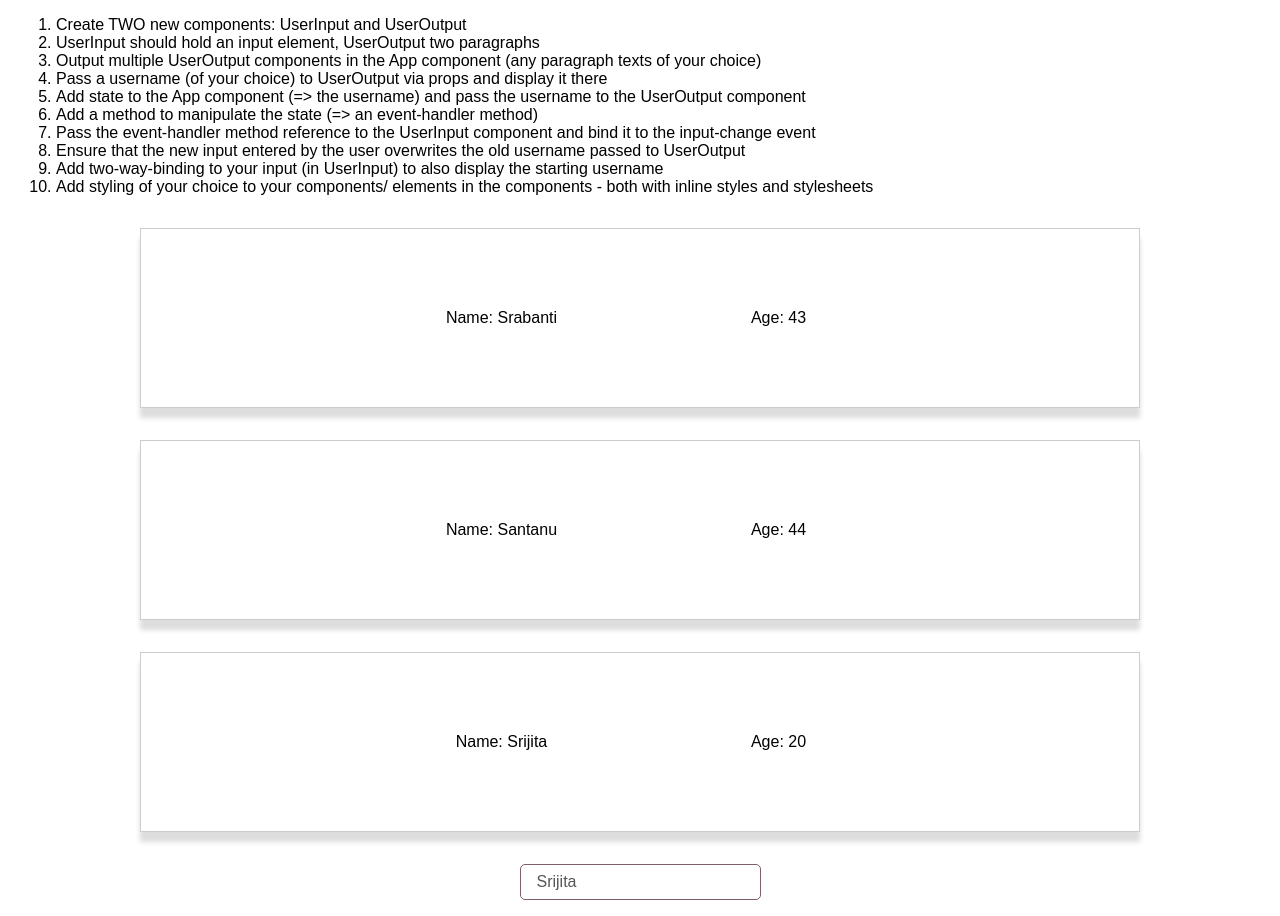
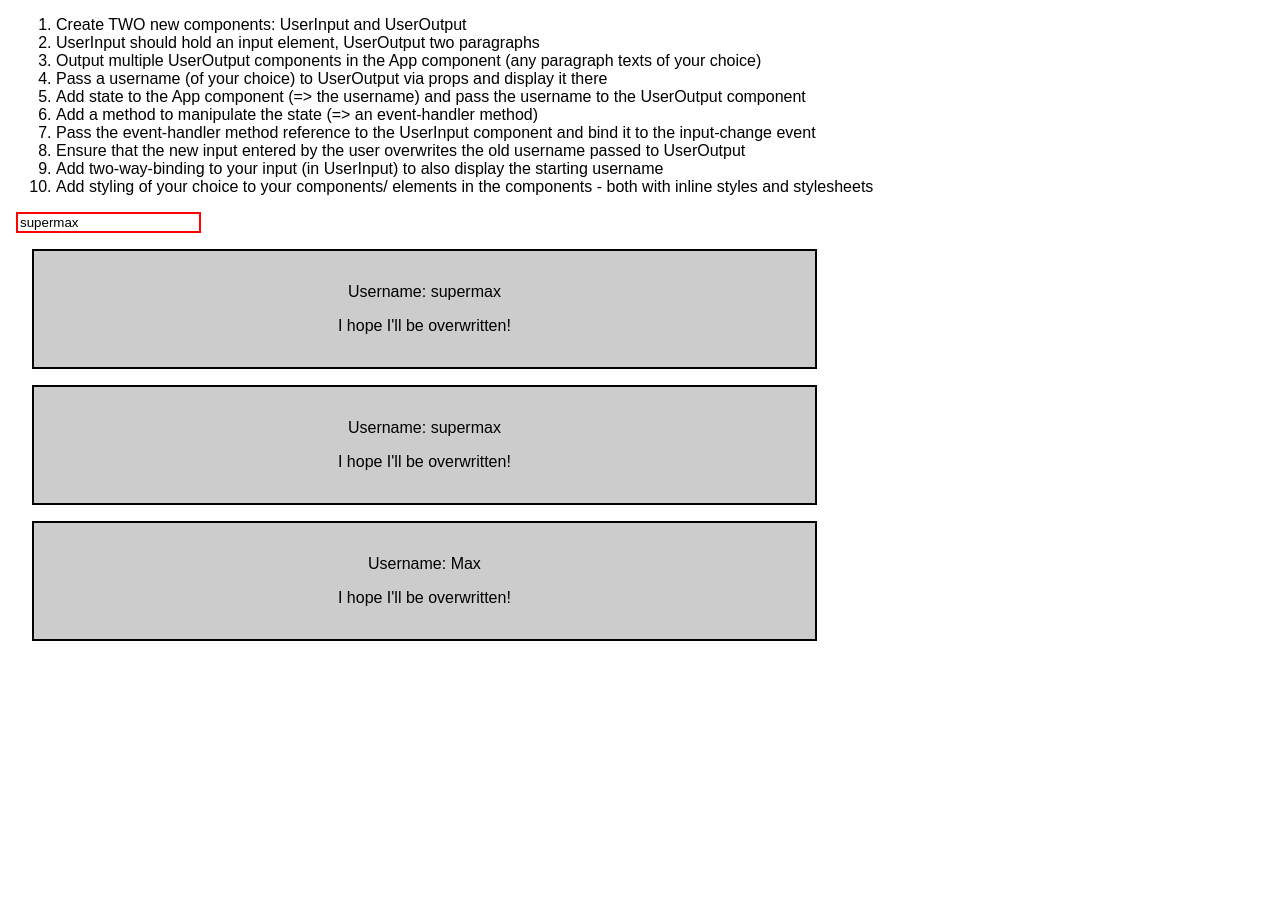
Before and after one commit to roysatadru/reactjs-base-syntax--assignment-problem, a React (Create React App) app: page / in a window 1280 px wide. After the commit the page ends 800 px from the top, so only its background shows below. Built offline with nearby package versions, Linux system fonts and the light colour scheme.

Commit message:
Instructor Example

```diff
--- a/src/App.js
+++ b/src/App.js
@@ -1,25 +1,16 @@
 import React, { Component } from 'react';
 import './App.css';
-import UserInput from './User/UserInput';
-import UserOutput from './User/UserOutput';
+
+import UserInput from './UserInput/UserInput';
+import UserOutput from './UserOutput/UserOutput';
 
 class App extends Component {
   state = {
-    users: [
-      {userName: 'Srabanti', age: 43},
-      {userName: 'Santanu', age: 44},
-      {userName: 'Srijita', age: 20}
-    ]
+    username: 'supermax'
   };
 
-  changeUserNameHandler = event => {
-    this.setState({
-      users: [
-        {userName: 'Srabanti', age: 43},
-        {userName: 'Santanu', age: 44},
-        {userName: event.target.value, age: 20}
-      ]
-    });
+  usernameChangedHandler = (event) => {
+    this.setState({username: event.target.value});
   };
 
   render() {
@@ -38,11 +29,12 @@ class App extends Component {
           <li>Add styling of your choice to your components/ elements in the components - both with inline styles and stylesheets</li>
         </ol>
 
-        <UserOutput name={this.state.users[0].userName} age={this.state.users[0].age} />
-        <UserOutput name={this.state.users[1].userName} age={this.state.users[1].age} />
-
-        <UserOutput name={this.state.users[2].userName} age={this.state.users[2].age} />
-        <UserInput name={this.state.users[2].userName} change={this.changeUserNameHandler} />
+        <UserInput
+          changed={this.usernameChangedHandler}
+          currentName={this.state.username} />
+        <UserOutput userName={this.state.username} />
+        <UserOutput userName={this.state.username} />
+        <UserOutput userName="Max" />
       </div>
     );
   }
--- a/src/User/UserInput.js
+++ /dev/null
@@ -1,18 +0,0 @@
-import React from 'react';
-
-const userInput = props => {
-  const style = {
-    display: 'block',
-    outline: 'none',
-    margin: 'auto',
-    padding: '8px 16px',
-    font: 'inherit',
-    color: '#555',
-    border: '1px solid #7f5f6f',
-    borderRadius: '5px'
-  };
-
-  return <input style={style} type="text" onChange={props.change} value={props.name} />;
-};
-
-export default userInput;
--- a/src/User/UserOutput.css
+++ /dev/null
@@ -1,15 +0,0 @@
-.UserOutput {
-  display: block;
-  width: 60%;
-  margin: 32px auto;
-  padding: 5vw 10%;
-  text-align: center;
-  border: 1px solid #ccc;
-  box-shadow: 0 10px 5px #ddd;
-}
-
-.UserOutput > * {
-  width: 33%;
-  display: inline-block;
-  padding: 0 2%;
-}
--- /dev/null
+++ b/src/UserInput/UserInput.js
@@ -0,0 +1,11 @@
+import React from 'react';
+
+const userInput = (props) => {
+  const inputStyle = {
+    border: '2px solid red'
+  };
+
+  return <input type="text" style={inputStyle} onChange={props.changed} value={props.currentName} />;
+};
+
+export default userInput;
--- /dev/null
+++ b/src/UserOutput/UserOutput.css
@@ -0,0 +1,8 @@
+.UserOutput {
+  width: 60%;
+  padding: 16px;
+  margin: 16px;
+  border: 2px solid black;
+  background-color: #ccc;
+  text-align: center;
+}
--- a/src/User/UserOutput.js
+++ b/src/UserOutput/UserOutput.js
@@ -2,11 +2,11 @@ import React from 'react';
 
 import './UserOutput.css';
 
-const userOutput = props => {
+const userOutput = (props) => {
   return (
     <div className="UserOutput">
-      <p onClick={props.click}>Name: {props.name}</p>
-      <p>Age: {props.age}</p>
+      <p>Username: {props.userName}</p>
+      <p>I hope I'll be overwritten!</p>
     </div>
   );
 };
```
